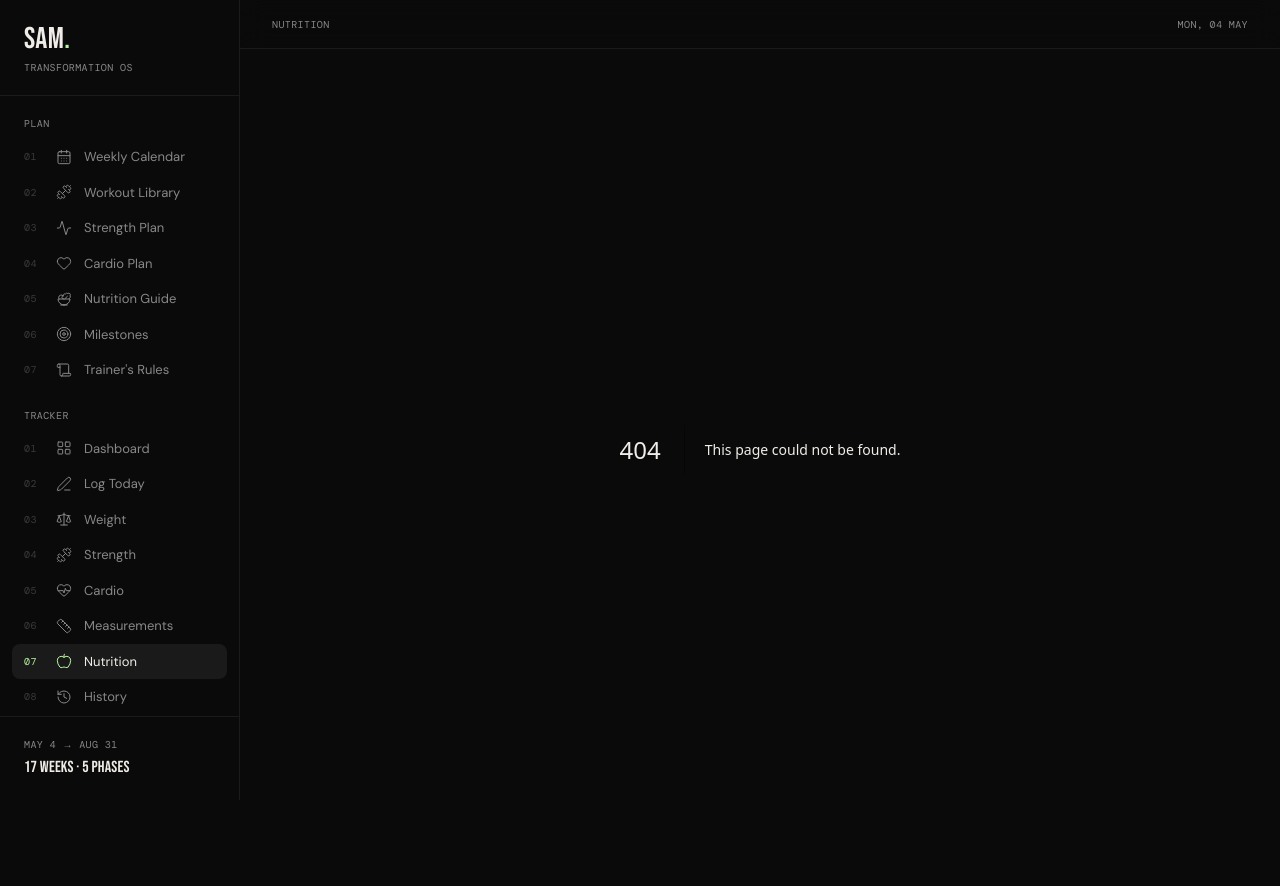
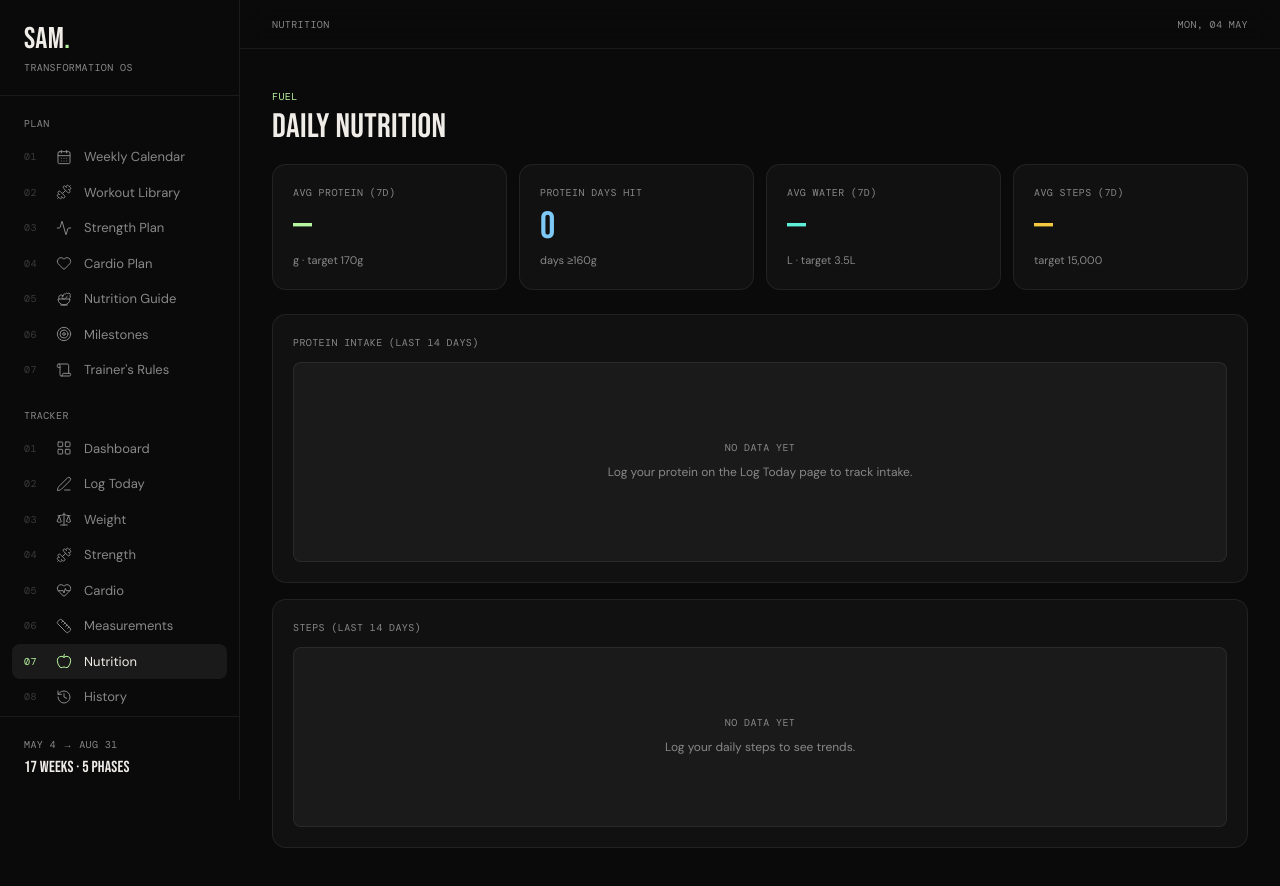
Before and after one commit to maybeswayam/Trainer_Client_fullProject, a Next.js app: page /tracker/nutrition in a window 1280 px wide. Before the commit this address had no page. Shown: the top 886 px of the page. Built offline with nearby package versions, Linux system fonts and the light colour scheme.

Commit message:
feat: add nutrition tracker page with protein and steps analytics

```diff
--- /dev/null
+++ b/app/tracker/nutrition/page.tsx
@@ -0,0 +1,85 @@
+"use client"
+
+import { useEffect, useState } from "react"
+import { PageContainer, SectionLabel } from "@/components/ui-kit/section"
+import { StatCard, SurfaceCard } from "@/components/ui-kit/cards"
+import { BarChart } from "@/components/tracker/bar-chart"
+import {
+  getData,
+  fmtDate,
+  daysSinceStart,
+  getDaysSinceStart,
+  type TrackerData,
+} from "@/lib/tracker-store"
+
+export default function NutritionPage() {
+  const [data, setData] = useState<TrackerData | null>(null)
+  useEffect(() => { setData(getData()) }, [])
+  if (!data) return null
+
+  // Last 7 days stats
+  const logs7 = data.dailyLogs.filter((l) => daysSinceStart(l.date) >= getDaysSinceStart() - 6)
+  const protLogs = logs7.filter((l) => l.protein)
+  const waterLogs = logs7.filter((l) => l.water)
+  const stepsLogs = logs7.filter((l) => l.steps)
+
+  const avgProt = protLogs.length ? Math.round(protLogs.reduce((a, l) => a + (l.protein || 0), 0) / protLogs.length) : null
+  const avgWater = waterLogs.length ? (waterLogs.reduce((a, l) => a + (l.water || 0), 0) / waterLogs.length).toFixed(1) : null
+  const avgSteps = stepsLogs.length ? Math.round(stepsLogs.reduce((a, l) => a + (l.steps || 0), 0) / stepsLogs.length) : null
+  const protDays = data.dailyLogs.filter((l) => (l.protein || 0) >= 160).length
+
+  // Chart data — last 14 days
+  const logsForCharts = [...data.dailyLogs].sort((a, b) => a.date.localeCompare(b.date)).slice(-14)
+
+  const proteinChartData = logsForCharts.map((l) => ({
+    date: fmtDate(l.date),
+    protein: l.protein || 0,
+  }))
+
+  const stepsChartData = logsForCharts.map((l) => ({
+    date: fmtDate(l.date),
+    steps: l.steps || 0,
+  }))
+
+  return (
+    <PageContainer>
+      <SectionLabel eyebrow="Fuel" title="Daily Nutrition" />
+
+      <div className="grid grid-cols-2 lg:grid-cols-4 gap-3 mb-6">
+        <StatCard label="Avg Protein (7d)" value={avgProt ?? "—"} sub="g · target 170g" color="var(--brand-green)" />
+        <StatCard label="Protein days hit" value={protDays} sub="days ≥160g" color="var(--brand-blue)" />
+        <StatCard label="Avg Water (7d)" value={avgWater ?? "—"} sub="L · target 3.5L" color="var(--brand-teal)" />
+        <StatCard label="Avg Steps (7d)" value={avgSteps ? avgSteps.toLocaleString() : "—"} sub="target 15,000" color="var(--brand-amber)" />
+      </div>
+
+      {/* Protein chart */}
+      <SurfaceCard className="mb-4">
+        <div className="font-mono-ui text-[10px] uppercase tracking-[0.18em] text-muted-foreground mb-3">Protein Intake (Last 14 Days)</div>
+        <BarChart
+          data={proteinChartData}
+          dataKey="protein"
+          xKey="date"
+          height={200}
+          colorFn={(entry) => ((entry.protein as number) || 0) >= 160 ? "rgba(184,245,160,0.7)" : "rgba(245,111,111,0.6)"}
+          refLines={[{ value: 170, label: "170g", color: "var(--brand-amber)", dash: "3 3" }]}
+          yDomain={[0, 220]}
+          emptyHint="Log your protein on the Log Today page to track intake."
+        />
+      </SurfaceCard>
+
+      {/* Steps chart */}
+      <SurfaceCard>
+        <div className="font-mono-ui text-[10px] uppercase tracking-[0.18em] text-muted-foreground mb-3">Steps (Last 14 Days)</div>
+        <BarChart
+          data={stepsChartData}
+          dataKey="steps"
+          xKey="date"
+          height={180}
+          colorFn={(entry) => ((entry.steps as number) || 0) >= 15000 ? "rgba(184,245,160,0.7)" : "rgba(126,200,245,0.5)"}
+          refLines={[{ value: 15000, label: "15k", color: "var(--brand-amber)", dash: "3 3" }]}
+          emptyHint="Log your daily steps to see trends."
+        />
+      </SurfaceCard>
+    </PageContainer>
+  )
+}
```
